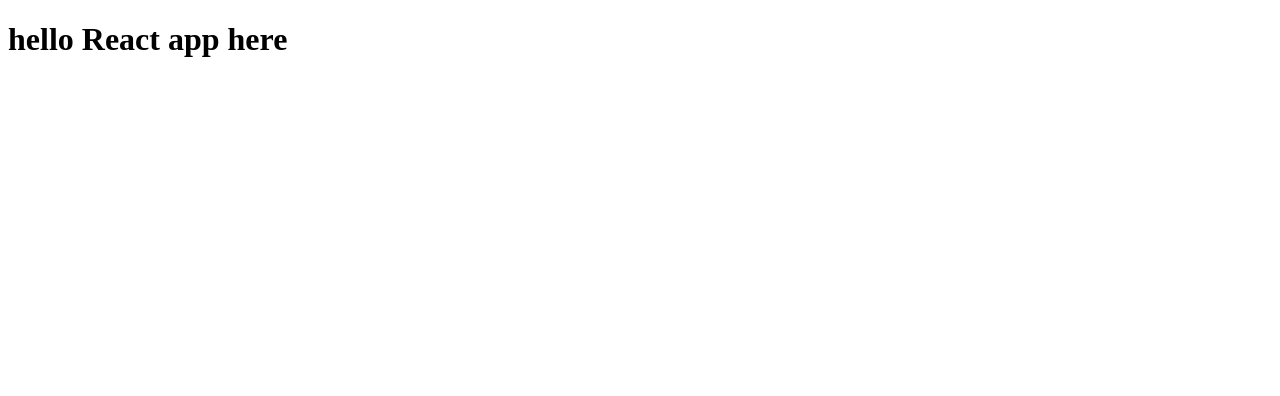
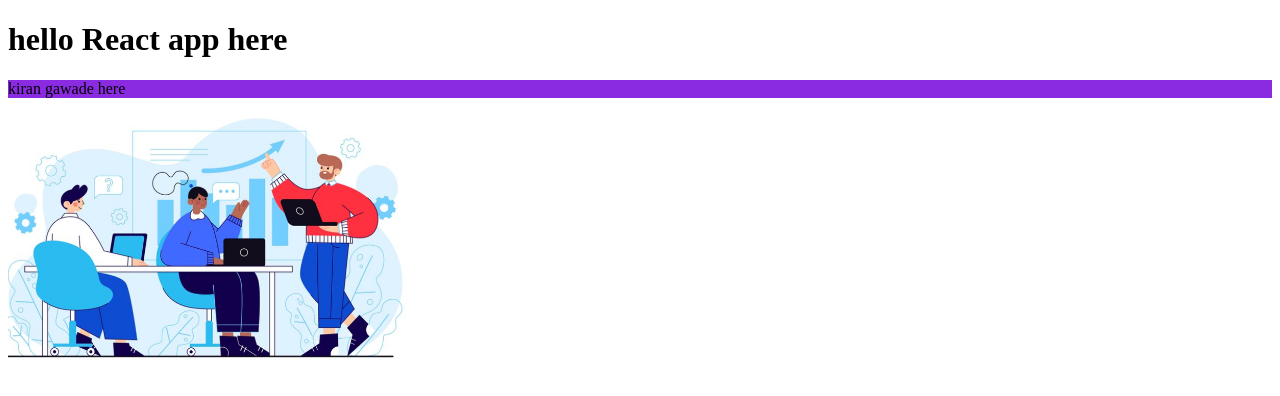
Before and after one commit to KiranGawade09/Auroskkil_reactjs_Internship, a React (Create React App) app: page / in a window 1280 px wide. Shown: the top 396 px of the page. Built offline with nearby package versions, Linux system fonts and the light colour scheme.

Commit message:
second commit

```diff
--- a/src/App.css
+++ b/src/App.css
@@ -1,38 +1,3 @@
-.App {
-  text-align: center;
+#txt1{
+  background-color: blueviolet;
 }
-
-.App-logo {
-  height: 40vmin;
-  pointer-events: none;
-}
-
-@media (prefers-reduced-motion: no-preference) {
-  .App-logo {
-    animation: App-logo-spin infinite 20s linear;
-  }
-}
-
-.App-header {
-  background-color: #282c34;
-  min-height: 100vh;
-  display: flex;
-  flex-direction: column;
-  align-items: center;
-  justify-content: center;
-  font-size: calc(10px + 2vmin);
-  color: white;
-}
-
-.App-link {
-  color: #61dafb;
-}
-
-@keyframes App-logo-spin {
-  from {
-    transform: rotate(0deg);
-  }
-  to {
-    transform: rotate(360deg);
-  }
-}
--- a/src/App.js
+++ b/src/App.js
@@ -1,9 +1,15 @@
 import React from "react";
+import image1 from '../src/image/img1.png';
+import './App.css';
 
 
 function App(){
   return(
+    <>
     <h1>hello React app here</h1>
+    <p id="txt1">kiran gawade here</p>
+    <img src={image1} height={'250px'} width={'auto'}/>
+    </>
   )
 }
 
```
Also changed, not shown: src/image/img1.png (added), src/image/img2.png (added).
